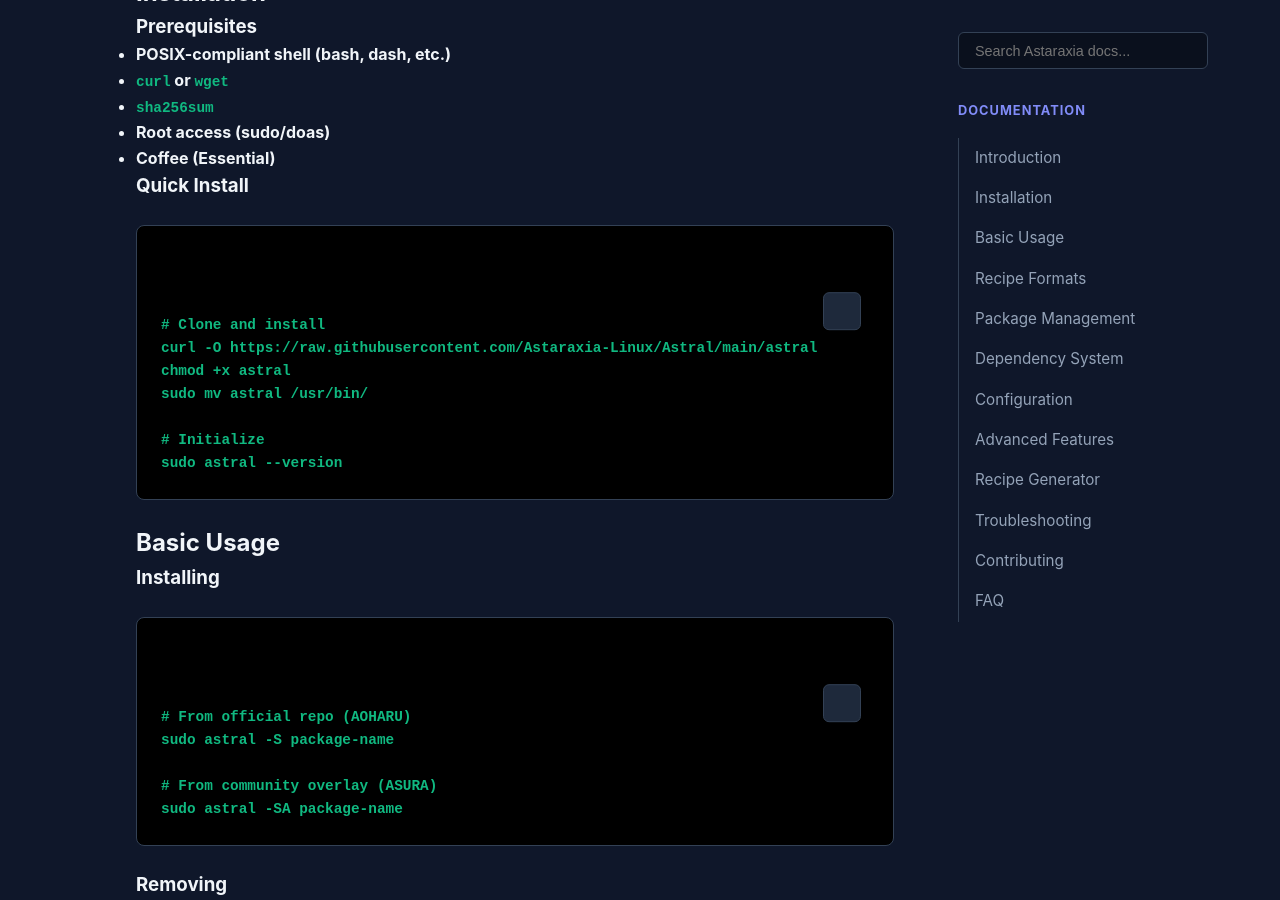
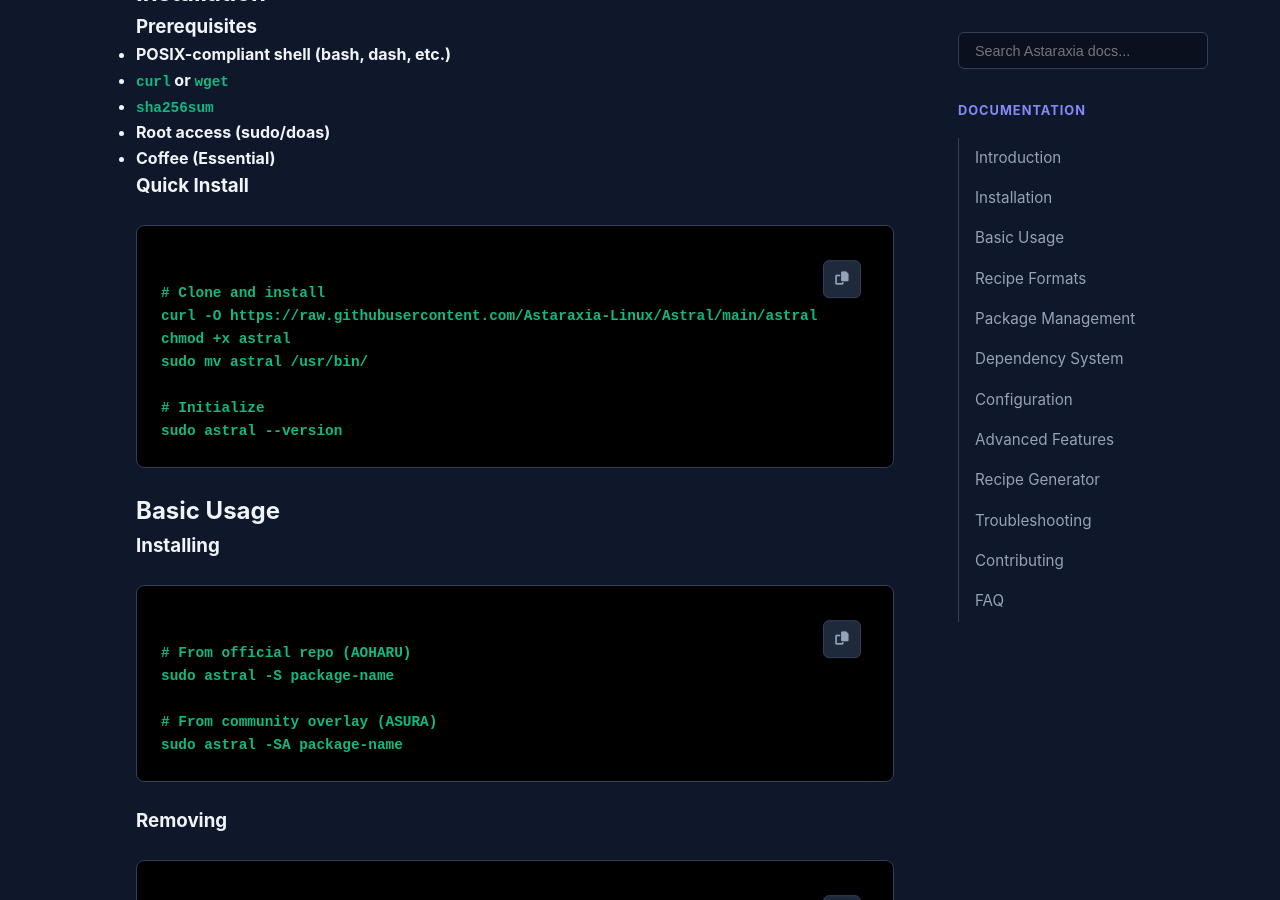
Before and after one commit to Astaraxia-Linux/astaraxia-linux.github.io, a Jekyll site: the page built from docus/astral.html, in a window 1280 px wide and 900 px high, scrolled down 1440 px. Built offline with Jekyll 4.4.1, drawn with Linux system fonts in a browser that asks for light colours.

Commit message:
Update docs.html

```diff
--- a/_layouts/docs.html
+++ b/_layouts/docs.html
@@ -1,6 +1,7 @@
 <!DOCTYPE html>
 <html lang="en">
 <head>
+    <link rel="stylesheet" href="https://cdnjs.cloudflare.com/ajax/libs/font-awesome/6.4.2/css/all.min.css">
     <meta charset="UTF-8">
     <meta name="viewport" content="width=device-width, initial-scale=1.0">
     <title>{{ page.title }} | {{ site.title }}</title>
@@ -435,25 +436,26 @@
         document.querySelectorAll('pre').forEach((codeBlock) => {
             const button = document.createElement('button');
             button.className = 'copy-code';
+            button.setAttribute('aria-label', 'Copy code');
 
-            // Create the icon element properly
             const icon = document.createElement('i');
-            icon.className = 'fa-solid fa-copy'; // Default FA copy icon
+            icon.className = 'fa-solid fa-copy';
             button.appendChild(icon);
 
-            codeBlock.style.paddingTop = "3.5rem";
+            // Create the space for the button
             codeBlock.prepend(button);
 
             button.addEventListener('click', () => {
                 const code = codeBlock.querySelector('code').innerText;
                 navigator.clipboard.writeText(code).then(() => {
-                    // Change class for success state
                     icon.className = 'fa-solid fa-check';
                     button.style.color = 'var(--accent)';
+                    button.style.borderColor = 'var(--accent)';
 
                     setTimeout(() => {
                         icon.className = 'fa-solid fa-copy';
                         button.style.color = '';
+                        button.style.borderColor = '';
                     }, 2000);
                 });
             });
```
